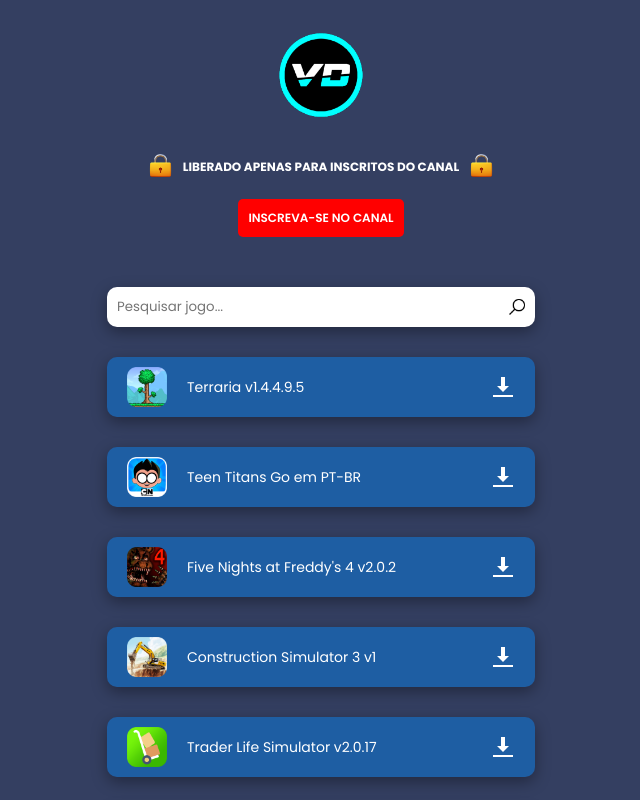
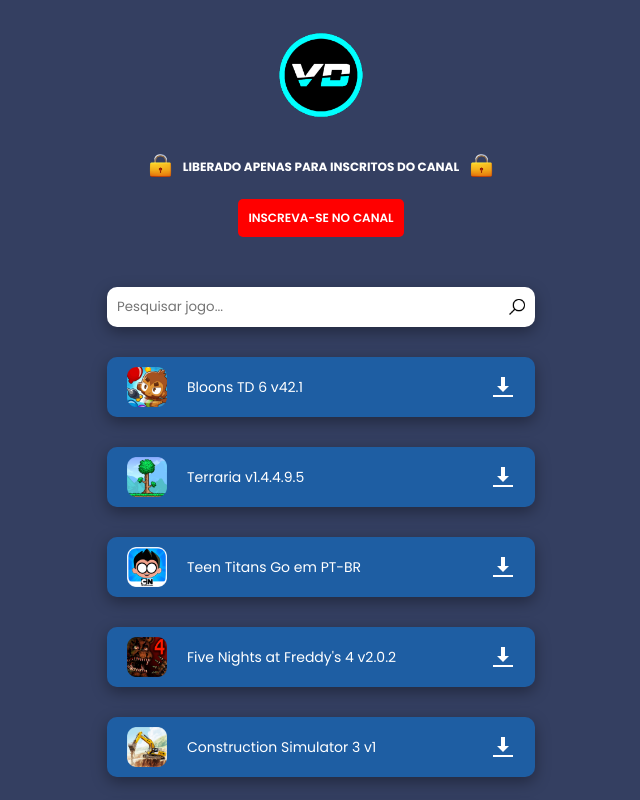
Before and after one commit to venfdroid/canal-venf-droid-yt, a plain HTML site: page index.html in a window 1280 px wide. Shown: the top 800 px of the page, without its empty margins (319-959 px from the left). Drawn offline with Linux system fonts and the light colour scheme.

Commit message:
atualização

```diff
--- a/index.html
+++ b/index.html
@@ -29,6 +29,18 @@
 
 <!--------------------------------------------------------------------------------->
 
+<!-- BLOONS TD 6 -->
+
+                    <li>
+                        <a href="#" class="nome-da-pesquisa">Bloons TD 6 v42.1</a>
+                        <a href="https://bit.ly/3U0zt6y" class="jogo">
+                            <div class="jogo-logo-name">
+                                <img src="imagens/logos/bloons-td-6-logo.png" alt="Logo Bloons TD 6" class="logo-img">
+                                <p>Bloons TD 6 v42.1</p>
+                            </div>
+                            <img src="imagens/icone/icone-baixar.png" alt="Icone Baixar" class="jogo-icone-baixar">
+                        </a>
+                    </li>
 
 <!-- TERRARIA -->
 
```
